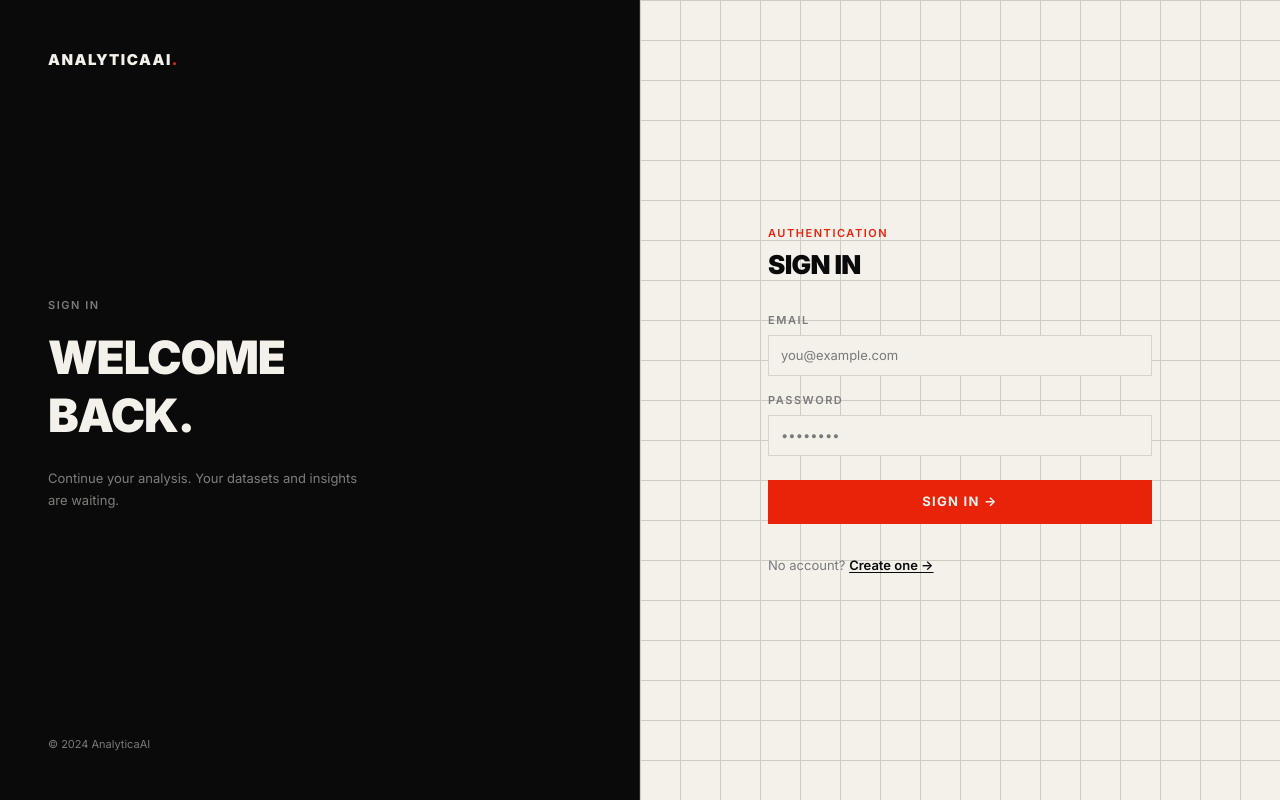
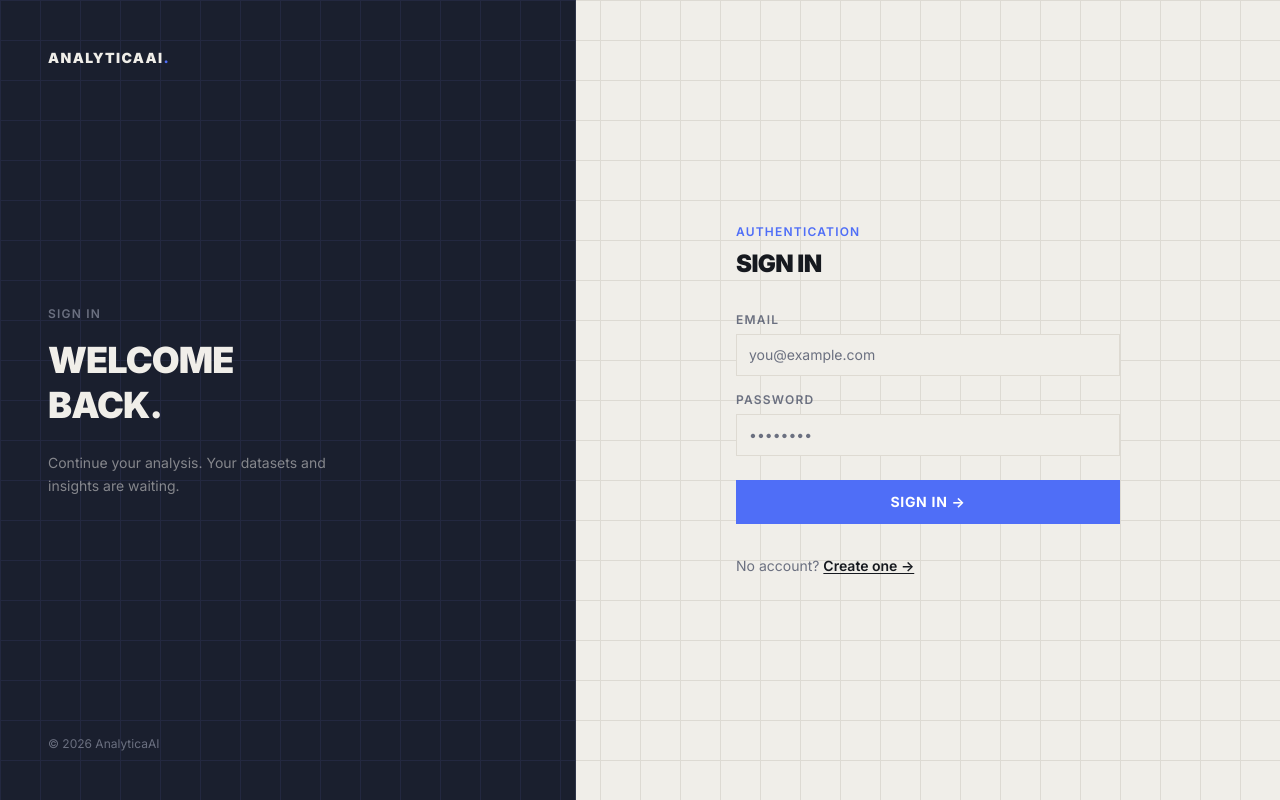
Before and after one commit to YashpalLohan/AnalyticaAI, a React (Vite) app in the folder frontend/: page /login in a window 1280 px wide. Built offline with nearby package versions, Linux system fonts and the light colour scheme; no server answers.

Commit message:
feat: redesign v2 — linen bg, navy panels, electric blue accent, editorial style

```diff
--- a/frontend/src/app/auth/LoginPage.tsx
+++ b/frontend/src/app/auth/LoginPage.tsx
@@ -25,37 +25,37 @@ export default function LoginPage() {
   return (
     <div className="min-h-screen bg-grid flex">
 
-      {/* ── Left panel — branding ── */}
-      <div className="hidden lg:flex flex-col justify-between w-1/2 bg-ink p-12 border-r border-border-dark">
-        <Link to="/" className="text-base font-black uppercase tracking-wider text-cream">
-          AnalyticaAI<span className="text-red">.</span>
+      {/* ── Left — dark branding panel ── */}
+      <div className="hidden lg:flex flex-col justify-between w-[45%] bg-grid-navy p-12 border-r border-border-dark">
+        <Link to="/" className="text-sm font-black uppercase tracking-widest text-linen">
+          AnalyticaAI<span className="text-blue">.</span>
         </Link>
         <div>
-          <p className="label text-red mb-4">Sign in</p>
-          <h1 className="text-4xl font-black uppercase tracking-tight text-cream leading-tight mb-6">
+          <p className="label text-blue/80 mb-4">Sign in</p>
+          <h1 className="text-4xl font-black uppercase tracking-tight text-linen leading-tight mb-6">
             Welcome<br />back.
           </h1>
-          <p className="text-sm text-cream/50 leading-relaxed max-w-xs">
+          <p className="text-sm text-linen/50 leading-relaxed max-w-xs">
             Continue your analysis. Your datasets and insights are waiting.
           </p>
         </div>
-        <p className="text-xs text-ink-faint">© 2024 AnalyticaAI</p>
+        <p className="text-xs text-ink-faint">© 2026 AnalyticaAI</p>
       </div>
 
-      {/* ── Right panel — form ── */}
+      {/* ── Right — form ── */}
       <div className="flex-1 flex items-center justify-center px-6 py-12">
         <div className="w-full max-w-sm">
 
           {/* Mobile logo */}
-          <Link to="/" className="lg:hidden block text-base font-black uppercase tracking-wider text-ink mb-10">
-            AnalyticaAI<span className="text-red">.</span>
+          <Link to="/" className="lg:hidden block text-sm font-black uppercase tracking-widest text-ink mb-10">
+            AnalyticaAI<span className="text-blue">.</span>
           </Link>
 
-          <p className="label-red mb-2">Authentication</p>
+          <p className="label-blue mb-2">Authentication</p>
           <h2 className="text-2xl font-black uppercase tracking-tight text-ink mb-8">Sign in</h2>
 
           {error && (
-            <div className="bg-red-light border border-red text-red text-sm px-4 py-3 mb-6">
+            <div className="bg-error-light border border-error text-error text-sm px-4 py-3 mb-6">
               {error}
             </div>
           )}
@@ -83,7 +83,6 @@ export default function LoginPage() {
                 placeholder="••••••••"
               />
             </div>
-
             <div className="pt-2">
               <button
                 type="submit"
@@ -97,7 +96,7 @@ export default function LoginPage() {
 
           <p className="text-sm text-ink-faint mt-8">
             No account?{' '}
-            <Link to="/register" className="text-ink font-semibold underline underline-offset-2 hover:text-red transition-colors">
+            <Link to="/register" className="text-ink font-semibold underline underline-offset-2 hover:text-blue transition-colors">
               Create one →
             </Link>
           </p>
--- a/frontend/src/app/auth/RegisterPage.tsx
+++ b/frontend/src/app/auth/RegisterPage.tsx
@@ -1,6 +1,13 @@
 import { useState } from 'react'
 import { Link } from 'react-router-dom'
 import { useAuth } from '../../hooks/useAuth'
+
+const perks = [
+  'Automated dataset profiling',
+  'AI chat interface',
+  'Auto-generated dashboards',
+  'PDF & DOCX report export',
+]
 
 export default function RegisterPage() {
   const { register } = useAuth()
@@ -29,46 +36,50 @@ export default function RegisterPage() {
   return (
     <div className="min-h-screen bg-grid flex">
 
-      {/* ── Left panel — branding ── */}
-      <div className="hidden lg:flex flex-col justify-between w-1/2 bg-ink p-12 border-r border-border-dark">
-        <Link to="/" className="text-base font-black uppercase tracking-wider text-cream">
-          AnalyticaAI<span className="text-red">.</span>
+      {/* ── Left — dark branding panel ── */}
+      <div className="hidden lg:flex flex-col justify-between w-[45%] bg-grid-navy p-12 border-r border-border-dark">
+        <Link to="/" className="text-sm font-black uppercase tracking-widest text-linen">
+          AnalyticaAI<span className="text-blue">.</span>
         </Link>
+
         <div>
-          <p className="label text-red mb-4">Create account</p>
-          <h1 className="text-4xl font-black uppercase tracking-tight text-cream leading-tight mb-6">
-            Initialize<br />
-            your node.
+          <p className="label text-blue/80 mb-4">Create account</p>
+          <h1 className="text-4xl font-black uppercase tracking-tight text-linen leading-tight mb-6">
+            Initialize<br />your node.
           </h1>
-          <p className="text-sm text-cream/50 leading-relaxed max-w-xs">
+          <p className="text-sm text-linen/50 leading-relaxed max-w-xs mb-10">
             Upload a dataset and get AI-powered insights in under 60 seconds.
-            No SQL. No code. No setup.
+            No SQL. No code. No setup required.
           </p>
+          <div className="space-y-3">
+            {perks.map(p => (
+              <div key={p} className="flex items-center gap-3">
+                <div className="w-1.5 h-1.5 bg-blue flex-shrink-0" />
+                <p className="text-xs text-linen/50">{p}</p>
+              </div>
+            ))}
+          </div>
         </div>
-        <div className="space-y-2">
-          {['Dataset profiling', 'AI Chat interface', 'Auto dashboards', 'PDF report export'].map(f => (
-            <div key={f} className="flex items-center gap-2">
-              <div className="w-1.5 h-1.5 bg-red" />
-              <p className="text-xs text-cream/50">{f}</p>
-            </div>
-          ))}
-        </div>
+
+        <p className="text-xs text-ink-faint">© 2026 AnalyticaAI</p>
       </div>
 
-      {/* ── Right panel — form ── */}
+      {/* ── Right — form ── */}
       <div className="flex-1 flex items-center justify-center px-6 py-12">
         <div className="w-full max-w-sm">
 
           {/* Mobile logo */}
-          <Link to="/" className="lg:hidden block text-base font-black uppercase tracking-wider text-ink mb-10">
-            AnalyticaAI<span className="text-red">.</span>
+          <Link to="/" className="lg:hidden block text-sm font-black uppercase tracking-widest text-ink mb-10">
+            AnalyticaAI<span className="text-blue">.</span>
           </Link>
 
-          <p className="label-red mb-2">Registration</p>
-          <h2 className="text-2xl font-black uppercase tracking-tight text-ink mb-8">Create account</h2>
+          <p className="label-blue mb-2">Registration</p>
+          <h2 className="text-2xl font-black uppercase tracking-tight text-ink mb-8">
+            Create account
+          </h2>
 
           {error && (
-            <div className="bg-red-light border border-red text-red text-sm px-4 py-3 mb-6">
+            <div className="bg-error-light border border-error text-error text-sm px-4 py-3 mb-6">
               {error}
             </div>
           )}
@@ -121,7 +132,10 @@ export default function RegisterPage() {
 
           <p className="text-sm text-ink-faint mt-8">
             Already have an account?{' '}
-            <Link to="/login" className="text-ink font-semibold underline underline-offset-2 hover:text-red transition-colors">
+            <Link
+              to="/login"
+              className="text-ink font-semibold underline underline-offset-2 hover:text-blue transition-colors"
+            >
               Sign in →
             </Link>
           </p>
--- a/frontend/src/index.css
+++ b/frontend/src/index.css
@@ -4,71 +4,62 @@
 @tailwind utilities;
 
 @layer base {
-  html {
-    background-color: #F4F1EB;
-  }
-  body {
-    @apply bg-cream text-ink font-sans antialiased;
-  }
-  h1, h2, h3, h4, h5, h6 {
-    @apply font-black tracking-tight text-ink;
-  }
+  html { background-color: #F0EEE9; }
+  body { @apply bg-linen text-ink font-sans antialiased; }
+  h1, h2, h3, h4, h5, h6 { @apply font-black tracking-tight text-ink; }
 }
 
 @layer utilities {
-  /* Grid background — matches reference design */
+  /* Grid backgrounds */
   .bg-grid {
-    background-color: #F4F1EB;
+    background-color: #F0EEE9;
     background-image:
-      linear-gradient(to right, #D0CCC4 1px, transparent 1px),
-      linear-gradient(to bottom, #D0CCC4 1px, transparent 1px);
+      linear-gradient(to right, #DDDAD3 1px, transparent 1px),
+      linear-gradient(to bottom, #DDDAD3 1px, transparent 1px);
+    background-size: 40px 40px;
+  }
+  .bg-grid-navy {
+    background-color: #1A1F2E;
+    background-image:
+      linear-gradient(to right, #232840 1px, transparent 1px),
+      linear-gradient(to bottom, #232840 1px, transparent 1px);
     background-size: 40px 40px;
   }
 
-  /* Uppercase label — small tracking */
-  .label {
-    @apply text-xs font-semibold uppercase tracking-widest text-ink-faint;
+  /* Labels */
+  .label      { @apply text-xs font-semibold uppercase tracking-widest text-ink-faint; }
+  .label-blue { @apply text-xs font-semibold uppercase tracking-widest text-blue; }
+
+  /* Buttons — sharp, no radius */
+  .btn-primary {
+    @apply bg-blue text-white font-bold uppercase tracking-wider text-sm
+           px-6 py-3 inline-block transition-all duration-100
+           hover:bg-blue-hover hover:shadow-flat-blue;
   }
-
-  /* Red accent label */
-  .label-red {
-    @apply text-xs font-semibold uppercase tracking-widest text-red;
-  }
-
-  /* Sharp button — no border radius */
-  .btn-primary {
-    @apply bg-red text-cream font-bold uppercase tracking-wider text-sm
-           px-6 py-3 inline-block transition-all duration-100
-           hover:bg-red-hover hover:shadow-flat-red;
-  }
-
   .btn-secondary {
     @apply bg-transparent text-ink font-bold uppercase tracking-wider text-sm
            px-6 py-3 inline-block border border-ink
            transition-all duration-100
-           hover:bg-ink hover:text-cream;
+           hover:bg-ink hover:text-linen;
+  }
+  .btn-ghost {
+    @apply bg-transparent text-ink-faint font-medium text-sm px-4 py-2
+           inline-block transition-colors duration-100 hover:text-ink;
+  }
+  .btn-outline-light {
+    @apply bg-transparent text-linen font-bold uppercase tracking-wider text-sm
+           px-6 py-3 inline-block border border-border-dark
+           transition-all duration-100
+           hover:bg-linen hover:text-ink;
   }
 
-  .btn-ghost {
-    @apply bg-transparent text-ink-muted font-medium text-sm
-           px-4 py-2 inline-block
-           transition-colors duration-100
-           hover:text-ink;
-  }
+  /* Cards */
+  .card       { @apply bg-linen-dark border border-border p-6; }
+  .card-navy  { @apply bg-navy text-linen border border-border-dark p-6; }
 
-  /* Card on cream background */
-  .card {
-    @apply bg-cream-dark border border-border p-6;
-  }
-
-  /* Dark card */
-  .card-dark {
-    @apply bg-ink text-cream border border-border-dark p-6;
-  }
-
-  /* Input field */
+  /* Input */
   .input {
-    @apply w-full bg-cream border border-border text-ink text-sm
+    @apply w-full bg-linen border border-border text-ink text-sm
            px-3 py-2.5 outline-none
            focus:border-ink transition-colors duration-100
            placeholder:text-ink-faint;
--- a/frontend/tailwind.config.ts
+++ b/frontend/tailwind.config.ts
@@ -6,51 +6,39 @@ const config: Config = {
   theme: {
     extend: {
       colors: {
-        cream: {
-          DEFAULT: '#F4F1EB',
-          dark:    '#EDEAE3',
-          darker:  '#E4E0D8',
+        linen: {
+          DEFAULT: '#F0EEE9',
+          dark:    '#E8E5DE',
+          darker:  '#DEDAD2',
+        },
+        navy: {
+          DEFAULT: '#1A1F2E',
+          soft:    '#222839',
+          light:   '#2C3347',
         },
         ink: {
-          DEFAULT: '#0A0A0A',
-          soft:    '#141414',
-          muted:   '#3A3A3A',
-          faint:   '#7A7A7A',
+          DEFAULT: '#16191F',
+          muted:   '#363A45',
+          faint:   '#6B7080',
         },
-        red: {
-          DEFAULT: '#E8230A',
-          hover:   '#C41E08',
-          light:   '#FFE8E5',
+        blue: {
+          DEFAULT: '#4F6EF7',
+          hover:   '#3A57E8',
+          light:   '#EAEEff',
+          dark:    '#6B86FF',
         },
         border: {
-          DEFAULT: '#D8D4CC',
-          dark:    '#2A2A2A',
-          grid:    '#D0CCC4',
+          DEFAULT: '#DEDAD2',
+          strong:  '#C8C4BC',
+          dark:    '#2E3448',
         },
-        success: { DEFAULT: '#1A7A4A', light: '#E6F4ED' },
-        warning: { DEFAULT: '#B85A00', light: '#FFF3E6' },
-        error:   { DEFAULT: '#E8230A', light: '#FFE8E5' },
+        success: { DEFAULT: '#1E8A52', light: '#E8F7EF' },
+        warning: { DEFAULT: '#C47A00', light: '#FFF5E6' },
+        error:   { DEFAULT: '#D94040', light: '#FDEAEA' },
       },
       fontFamily: {
         sans: ['Inter', 'system-ui', '-apple-system', 'sans-serif'],
         mono: ['JetBrains Mono', 'Fira Code', 'monospace'],
-      },
-      fontSize: {
-        'xs':   ['11px', { lineHeight: '1.5' }],
-        'sm':   ['13px', { lineHeight: '1.5' }],
-        'base': ['15px', { lineHeight: '1.6' }],
-        'lg':   ['17px', { lineHeight: '1.5' }],
-        'xl':   ['20px', { lineHeight: '1.4' }],
-        '2xl':  ['26px', { lineHeight: '1.2' }],
-        '3xl':  ['34px', { lineHeight: '1.1' }],
-        '4xl':  ['46px', { lineHeight: '1.0' }],
-        '5xl':  ['64px', { lineHeight: '1.0' }],
-        '6xl':  ['84px', { lineHeight: '0.95' }],
-      },
-      letterSpacing: {
-        widest: '0.14em',
-        wider:  '0.10em',
-        wide:   '0.06em',
       },
       borderRadius: {
         none:    '0px',
@@ -61,21 +49,24 @@ const config: Config = {
         full:    '9999px',
       },
       boxShadow: {
-        'flat-sm':   '2px 2px 0px rgba(0,0,0,0.08)',
-        'flat-md':   '4px 4px 0px rgba(0,0,0,0.10)',
-        'flat-lg':   '6px 6px 0px rgba(0,0,0,0.12)',
-        'flat-dark': '4px 4px 0px rgba(0,0,0,0.5)',
-        'flat-red':  '4px 4px 0px rgba(232,35,10,0.3)',
+        'flat-sm':   '2px 2px 0px rgba(22,25,31,0.07)',
+        'flat-md':   '4px 4px 0px rgba(22,25,31,0.09)',
+        'flat-lg':   '6px 6px 0px rgba(22,25,31,0.11)',
+        'flat-dark': '4px 4px 0px rgba(0,0,0,0.45)',
+        'flat-blue': '4px 4px 0px rgba(79,110,247,0.28)',
       },
       backgroundImage: {
-        // Subtle grid pattern matching the reference design
-        'grid-pattern': `
-          linear-gradient(to right, #D0CCC4 1px, transparent 1px),
-          linear-gradient(to bottom, #D0CCC4 1px, transparent 1px)
+        'grid-linen': `
+          linear-gradient(to right, #DDDAD3 1px, transparent 1px),
+          linear-gradient(to bottom, #DDDAD3 1px, transparent 1px)
+        `,
+        'grid-navy': `
+          linear-gradient(to right, #232840 1px, transparent 1px),
+          linear-gradient(to bottom, #232840 1px, transparent 1px)
         `,
       },
       backgroundSize: {
-        'grid': '40px 40px',
+        grid: '40px 40px',
       },
     },
   },
```
Also changed, not shown: frontend/src/app/LandingPage.tsx (+54 -51 lines), frontend/src/app/dashboard/DashboardPage.tsx (+44 -52 lines), 3 other files (tests, documents, lock files or other folders).
